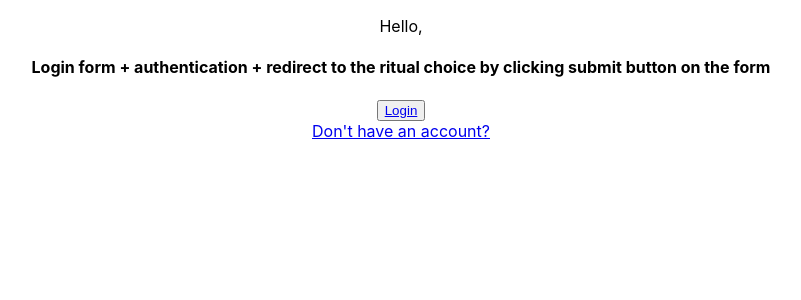
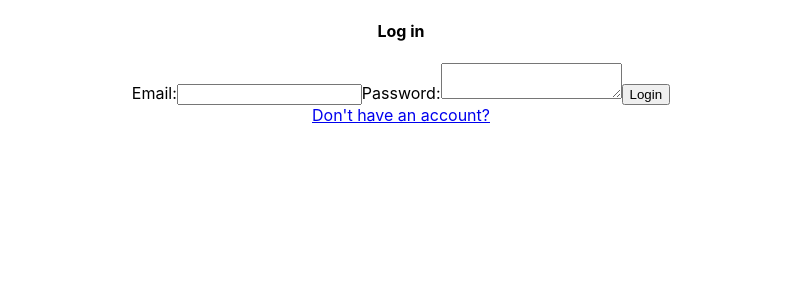
Before and after one commit to camilleory/mindfullMind, a React (Create React App) app in the folder client/: page /auth/login in a window 1280 px wide. Shown: the top 300 px of the page, without its empty margins (239-1040 px from the left). Built offline with nearby package versions, Linux system fonts and the light colour scheme.

Commit message:
Login working

```diff
--- a/client/src/App.js
+++ b/client/src/App.js
@@ -1,6 +1,6 @@
 import React from 'react';
 import './App.css';
-import { Switch, Route } from 'react-router-dom';
+import { Switch, Route, Redirect } from 'react-router-dom';
 import LandingPage from './landing/Landing-Page'
 import Description from './landing/Description'
 import About from './landing/About'
@@ -53,18 +53,24 @@ class App extends React.Component {
           <Signup updateNewUser={this.updateUser}></Signup>
 
           </Route>
-          {/* <Route exact path="/auth/login">
-            <Login currentUser={this.state.loggedInUser}></Login>
-          </Route>  */}
 
 
-          <Route exact path='/auth/login' render={() => <Login currentUser={this.state.loggedInUser}/>}/>
+          <Route exact path='/auth/login' render={() => <Login updateLoggedInUser={this.updateUser} currentUser={this.state.loggedInUser}/>}/>
 
 
           {/*  ---------------------------> Auth Routing */}
-          <Route exact path="/auth/ritual-choice" component={RitualChoice} />
+          {/* <Route exact path="/auth/ritual-choice" component={RitualChoice} /> */}
+          {/* Protected route: user can access only if logged in */}
+
+          <Route exact path='/auth/ritual-choice' render={() => {
+            if (this.state.loggedInUser){
+              return <RitualChoice currentUser={this.state.loggedInUser}/>
+            } else {
+              return <Redirect to={{pathname: '/auth/login'}}/>
+            }
+          }}/>
+
           {/* <Route exact path="/auth/rituals" component={RitualRenderSequence} /> */}
-
 
 
           {/*  ---------------------------> CREATE /JOURNAL/:ID <--------------------
--- a/client/src/auth/login.js
+++ b/client/src/auth/login.js
@@ -1,5 +1,6 @@
 import React from 'react';
-import { Link } from 'react-router-dom'
+import { Link, Redirect } from 'react-router-dom'
+import axios from 'axios'
 
 //import About from './landing/About'
 
@@ -7,33 +8,67 @@ import { Link } from 'react-router-dom'
 
 class Login extends React.Component {
 
-  // state = {
-  //   loggedInUser: this.props.currentUser
-  // }
+  state = {
+    email: "",
+    password: "",
+    redirect: false
+  }
 
-  // // user is not logged in already --> they are logging in using our React app
-  // updateUser = (newUser) => {
-  //   this.setState({
-  //     loggedInUser: newUser
-  //   })
-  // }
+
+  handleFormSubmit = (event) => {
+    event.preventDefault();
+    const email = this.state.email;
+    const password = this.state.password;
+
+      axios.post('/api/login', {email, password})
+    .then( response => {
+        // this.setState({ username: "", password: "" });
+        this.props.updateLoggedInUser(response.data)
+        this.setState({ redirect: true })
+
+    })
+    .catch( error => console.log(error) )
+  }
+
+  handleChange = (event) => {
+    const {name, value} = event.target;
+    this.setState({[name]: value});
+  }
+
 
 
   render() {
     return (
       <div className="App">
-        <p>Hello, {this.props.currentUser.email}</p>
-        <h4>Login form + authentication + redirect to the ritual choice by clicking submit button on the form</h4>
-        <button  > <Link to='ritual-choice'> Login </Link></button>
-        <br/>
+        <h4>Log in</h4>
+        { this.state.redirect ? <Redirect to="/auth/ritual-choice"></Redirect> : null }
+        <form onSubmit={this.handleFormSubmit}>
+          <label>Email:</label>
+          <input type="text" name="email" value={this.state.email} onChange={ e => this.handleChange(e)}/>
+          <label>Password:</label>
+          <textarea name="password" value={this.state.password} onChange={ e => this.handleChange(e)} />
+
+          <input type="submit" value="Login" />
+
+        </form>
         <Link to='/auth/signup'> Don't have an account? </Link>
 
+      </div>
 
-      </div>
     );
   }
 }
 
 
+// Log out
+
+// axios.post('/api/logout', {})
+//     .then(response => response.data)
+
+//     .then(() => {
+//       props.updateUser(null);  // sets the global user object to 'null'
+//     })
+
+
 
 export default Login;
--- a/client/src/auth/signup.js
+++ b/client/src/auth/signup.js
@@ -48,8 +48,9 @@ class Signup extends React.Component {
   render() {
     return (
       <div className="App">
+              <h4>Sign up</h4>
           { this.state.redirect ? <Redirect to="/auth/login"></Redirect> : null }
-          <h3>Signup Form + authentication + redirect to the ritual choice by clicking submit button on the form</h3>
+
           <form onSubmit={this.handleFormSubmit}>
           <label>Email:</label>
           <input type="email" name="email" value={this.state.email} onChange={e => this.handleChange(e)} />
```
